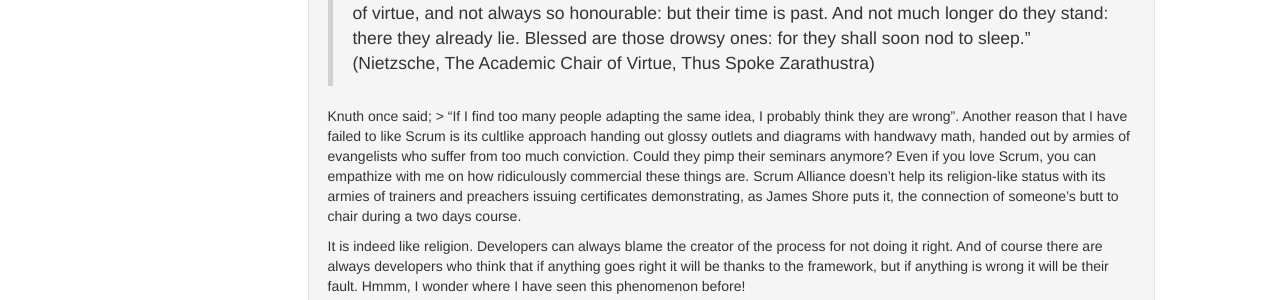
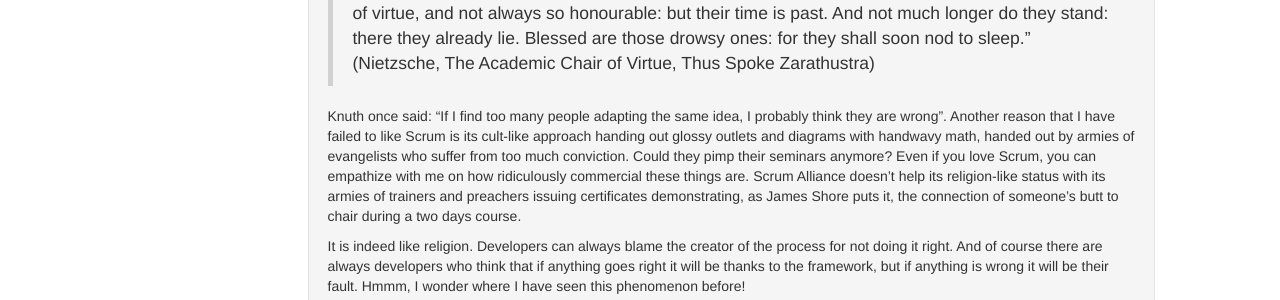
Before and after one commit to esfand-r/esfand-r.github.com, a Jekyll site: the page built from _posts/2015-01-01-paralysis-in-analysis.md, in a window 1280 px wide and 900 px high, scrolled down 607 px. Shown: the part 152-452 px from the top of the window. Built offline with Jekyll 4.4.1, drawn with Linux system fonts in a browser that asks for light colours; Markdown is read by kramdown in place of the engine named in the settings; comment, search, counter and statistics services are not loaded.

```diff
--- a/_posts/2015-01-01-paralysis-in-analysis.md
+++ b/_posts/2015-01-01-paralysis-in-analysis.md
@@ -22,7 +22,7 @@ There is a thin line here, too much process can turn the filling dish of a creat
 **The Cult of Courses And Seminars**
 > "To all those belauded sages of the academic chairs, wisdom was sleep without dreams: they knew no higher significance of life. Even at present, to be sure, there are some like this preacher of virtue, and not always so honourable: but their time is past. And not much longer do they stand: there they already lie. Blessed are those drowsy ones: for they shall soon nod to sleep." (Nietzsche, The Academic Chair of Virtue, Thus Spoke Zarathustra)
 
- Knuth once said; > "If I find too many people adapting the same idea, I probably think they are wrong". Another reason that I have failed to like Scrum is its cult­like approach handing out glossy outlets and diagrams with hand­wavy math, handed out by armies of evangelists who suffer from too much conviction. Could they pimp their seminars anymore? Even if you love Scrum, you can empathize with me on how ridiculously commercial these things are. Scrum Alliance doesn't help its religion-like status with its armies of trainers and preachers issuing certificates demonstrating, as James Shore puts it, the connection of someone's butt to chair during a two days course.
+ Knuth once said: "If I find too many people adapting the same idea, I probably think they are wrong". Another reason that I have failed to like Scrum is its cult-like approach handing out glossy outlets and diagrams with hand­wavy math, handed out by armies of evangelists who suffer from too much conviction. Could they pimp their seminars anymore? Even if you love Scrum, you can empathize with me on how ridiculously commercial these things are. Scrum Alliance doesn't help its religion-like status with its armies of trainers and preachers issuing certificates demonstrating, as James Shore puts it, the connection of someone's butt to chair during a two days course.
 
 It is indeed like religion. Developers can always blame the creator of the process for not doing it right. And of course there are always developers who think that if anything goes right it will be thanks to the framework, but if anything is wrong it will be their fault. Hmmm, I wonder where I have seen this phenomenon before!
 
```
